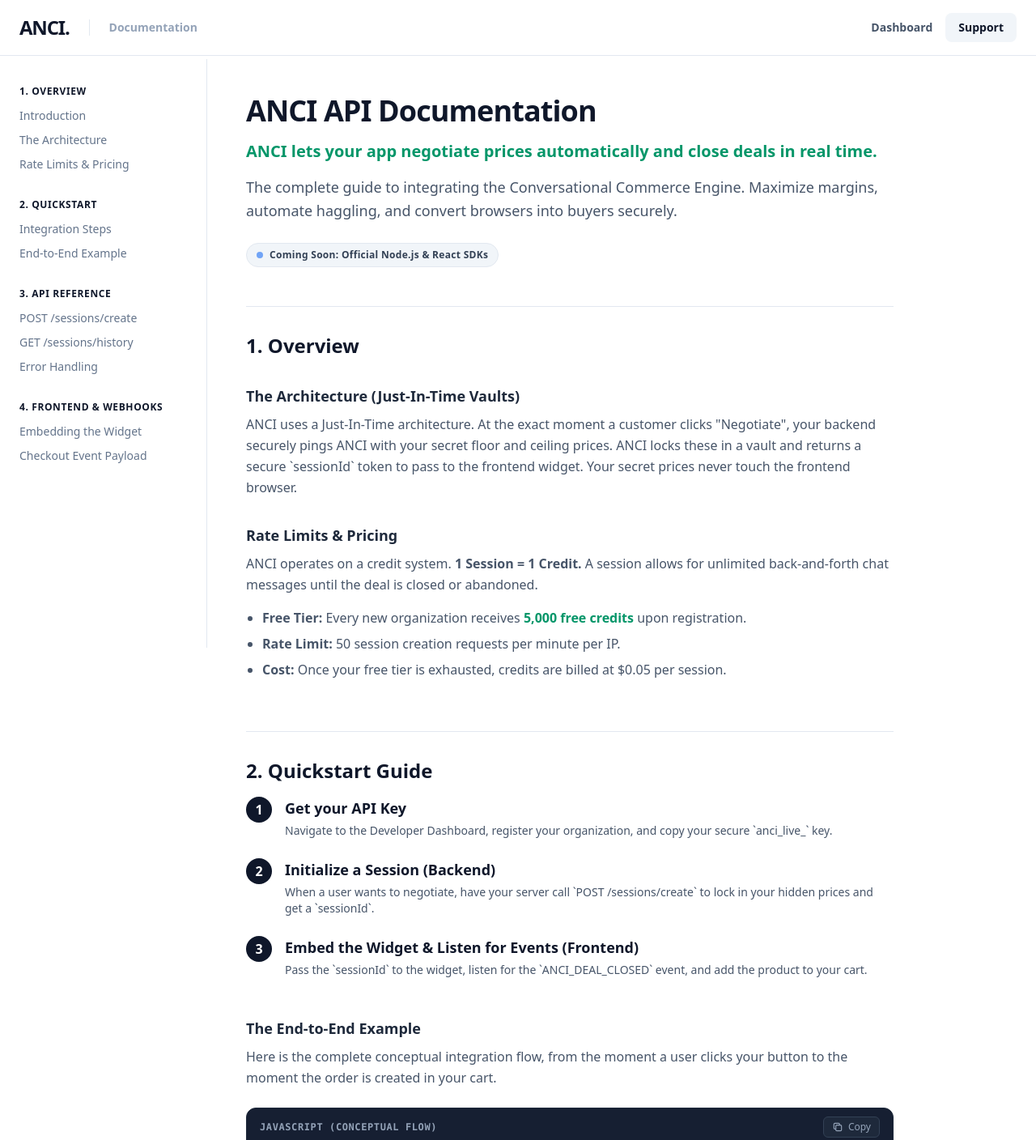
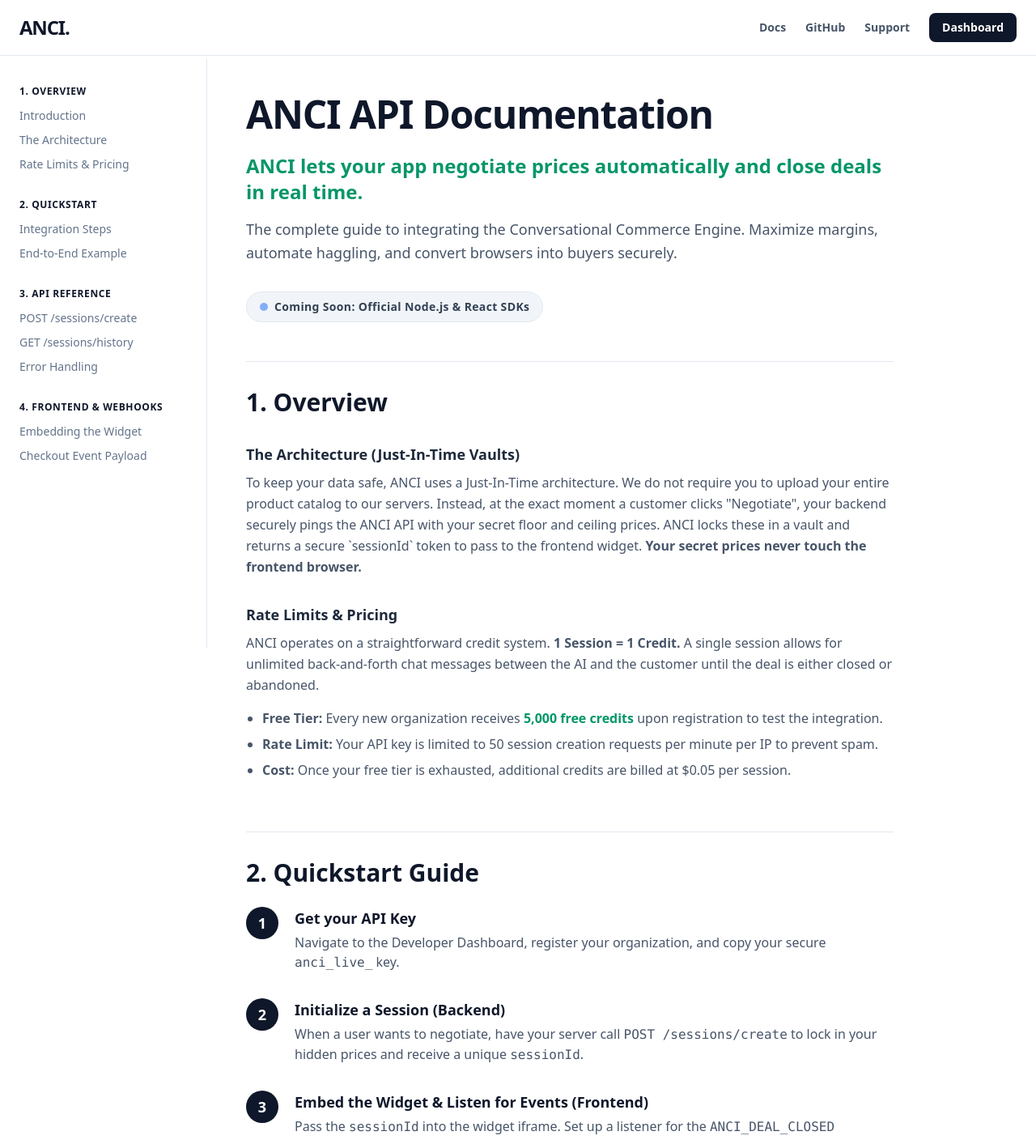
Before and after one commit to OkayNotice/ai-negotiator-agent, a Next.js app: page /docs in a window 1280 px wide. Shown: the top 1408 px of the page at 81% size. Built offline with nearby package versions, Linux system fonts and the light colour scheme.

Commit message:
Update page.tsx

```diff
--- a/src/app/docs/page.tsx
+++ b/src/app/docs/page.tsx
@@ -2,6 +2,8 @@
 
 import { useState } from "react";
 import Link from "next/link";
+import Header from "@/components/Header";
+import Footer from "@/components/Footer";
 
 // 🛠️ The Reusable Copyable Code Block Component
 const CodeBlock = ({ code, language }: { code: string; language: string }) => {
@@ -35,6 +37,9 @@ const CodeBlock = ({ code, language }: { code: string; language: string }) => {
 export default function Documentation() {
 
   const createSessionCode = `
+// ⚠️ WARNING: This code must run on your BACKEND (e.g. Node.js, Next.js API route, Python)
+// Never run this in the user's browser, or your API key will be stolen.
+
 const response = await fetch("https://your-anci-domain.com/api/sessions/create", {
   method: "POST",
   headers: {
@@ -44,8 +49,8 @@ const response = await fetch("https://your-anci-domain.com/api/sessions/create",
   body: JSON.stringify({
     productName: "MacBook Pro M3",
     merchantProductId: "sku_9982",
-    basePrice: 1200,
-    ceilingPrice: 1800
+    basePrice: 1200,   // Your secret absolute minimum acceptable price
+    ceilingPrice: 1800 // The initial asking price the AI will anchor to
   })
 });
   `;
@@ -72,14 +77,15 @@ const response = await fetch("https://your-anci-domain.com/api/sessions/history?
 <iframe
   src="https://your-anci-domain.com/widget?sessionId=YOUR_GENERATED_SESSION_ID"
   width="100%"
-  height="500px"
+  height="450px"
   style="border: none; border-radius: 16px; box-shadow: 0 4px 6px -1px rgb(0 0 0 / 0.1);">
 </iframe>
   `;
 
   const checkoutCode = `
-// Listen for events from the embedded ANCI Chat Widget
+// Listen for events emitted by the embedded ANCI Chat Widget iframe
 window.addEventListener("message", (event) => {
+  // Security Best Practice: Verify the origin matches your ANCI domain
   // if (event.origin !== "https://your-anci-domain.com") return;
 
   if (event.data?.action === "ANCI_DEAL_CLOSED") {
@@ -87,9 +93,12 @@ window.addEventListener("message", (event) => {
 
     console.log("Session:", payload.sessionId);
     console.log("Product:", payload.productId);
-    console.log("Final Price: $", payload.finalPrice);
+    console.log("Final Negotiated Price: $", payload.finalPrice);
 
+    // TODO: Add the item to your shopping cart using your platform's API
     // e.g., addToCart(payload.productId, payload.finalPrice);
+
+    // Redirect the user to checkout to finalize the payment
     // window.location.href = "/checkout";
   }
 });
@@ -115,22 +124,22 @@ window.addEventListener("message", (event) => {
   `;
 
   const endToEndCode = `
-// 1. User clicks "Negotiate" on your frontend
+// 1. User clicks "Negotiate Price" on your product page
 async function handleNegotiateClick(product) {
 
-  // 2. Your backend creates the ANCI session securely
-  const sessionData = await fetch('/your-backend/create-anci-session', {
+  // 2. Your backend securely creates the ANCI session without exposing prices
+  const sessionData = await fetch('/api/your-internal-backend/create-anci-session', {
     method: 'POST', body: JSON.stringify(product)
   }).then(res => res.json());
 
-  // 3. You display the ANCI widget with the new Session ID
+  // 3. You display the ANCI widget iframe using the returned Session ID
   openAnciModal(sessionData.sessionId);
 }
 
-// 4. Listen for the deal to close
+// 4. Listen for the deal to successfully close
 window.addEventListener("message", (event) => {
   if (event.data?.action === "ANCI_DEAL_CLOSED") {
-    // 5. Add to cart & redirect to checkout!
+    // 5. Add the item to the cart at the new, lower price & redirect to payment
     addToCart(event.data.payload.productId, event.data.payload.finalPrice);
     window.location.href = "/checkout";
   }
@@ -138,23 +147,14 @@ window.addEventListener("message", (event) => {
   `;
 
   return (
-    <div className="min-h-screen bg-white text-slate-900 font-sans selection:bg-emerald-100 pb-32">
+    <div className="min-h-screen bg-white text-slate-900 font-sans selection:bg-emerald-100 flex flex-col">
 
-      {/* Top Navigation */}
-      <nav className="w-full bg-white border-b border-slate-200 px-6 py-4 flex justify-between items-center sticky top-0 z-50">
-        <div className="flex items-center gap-6">
-          <Link href="/" className="font-extrabold text-2xl tracking-tighter text-slate-900">ANCI.</Link>
-          <span className="text-sm font-semibold text-slate-400 border-l border-slate-200 pl-6 hidden sm:block">Documentation</span>
-        </div>
-        <div className="flex items-center gap-4">
-          <Link href="/developer" className="text-sm font-semibold text-slate-600 hover:text-slate-900 transition-colors hidden sm:block">Dashboard</Link>
-          <Link href="mailto:shopkabale@gmail.com" className="text-sm font-bold bg-slate-100 text-slate-900 px-4 py-2 rounded-lg hover:bg-slate-200 transition-all">Support</Link>
-        </div>
-      </nav>
+      {/* Dynamic Header Component */}
+      <Header />
 
-      <div className="flex max-w-7xl mx-auto w-full">
+      <div className="flex max-w-7xl mx-auto w-full flex-1">
 
-        {/* Left Sidebar */}
+        {/* Left Sidebar - Stays hidden on mobile to prioritize main content */}
         <aside className="hidden md:block w-64 flex-shrink-0 border-r border-slate-200 h-[calc(100vh-73px)] sticky top-[73px] overflow-y-auto py-8 pr-6">
           <nav className="space-y-8 pl-6">
             <div>
@@ -191,12 +191,12 @@ window.addEventListener("message", (event) => {
         </aside>
 
         {/* Main Content Area */}
-        <main className="flex-1 px-6 py-12 md:px-12 max-w-4xl">
+        <main className="flex-1 px-6 py-12 md:px-12 max-w-4xl pb-32">
 
           <div className="mb-12">
-            <h1 className="text-4xl font-extrabold tracking-tight text-slate-900 mb-4">ANCI API Documentation</h1>
+            <h1 className="text-4xl md:text-5xl font-extrabold tracking-tight text-slate-900 mb-6">ANCI API Documentation</h1>
             {/* 🔥 KILLER POSITIONING LINE */}
-            <p className="text-xl font-bold text-emerald-600 mb-4">
+            <p className="text-xl md:text-2xl font-bold text-emerald-600 mb-4 leading-tight">
               ANCI lets your app negotiate prices automatically and close deals in real time.
             </p>
             <p className="text-lg text-slate-600 font-medium leading-relaxed">
@@ -204,76 +204,76 @@ window.addEventListener("message", (event) => {
             </p>
 
             {/* SDK Helper Mention */}
-            <div className="mt-6 inline-flex items-center gap-2 px-3 py-1.5 rounded-full bg-slate-100 text-slate-700 text-xs font-bold tracking-wide border border-slate-200">
-              <span className="w-2 h-2 rounded-full bg-blue-500 animate-pulse"></span>
+            <div className="mt-8 inline-flex items-center gap-2 px-4 py-2 rounded-full bg-slate-100 text-slate-700 text-sm font-bold tracking-wide border border-slate-200">
+              <span className="w-2.5 h-2.5 rounded-full bg-blue-500 animate-pulse"></span>
               Coming Soon: Official Node.js & React SDKs
             </div>
           </div>
 
           {/* 1. OVERVIEW */}
           <section id="introduction" className="mb-16 pt-8 border-t border-slate-200">
-            <h2 className="text-2xl font-bold text-slate-900 mb-4">1. Overview</h2>
+            <h2 className="text-2xl md:text-3xl font-bold text-slate-900 mb-4">1. Overview</h2>
             <h3 id="architecture" className="text-lg font-bold text-slate-800 mb-2 mt-8">The Architecture (Just-In-Time Vaults)</h3>
             <p className="text-slate-600 leading-relaxed mb-4">
-              ANCI uses a Just-In-Time architecture. At the exact moment a customer clicks "Negotiate", your backend securely pings ANCI with your secret floor and ceiling prices. ANCI locks these in a vault and returns a secure `sessionId` token to pass to the frontend widget. Your secret prices never touch the frontend browser.
+              To keep your data safe, ANCI uses a Just-In-Time architecture. We do not require you to upload your entire product catalog to our servers. Instead, at the exact moment a customer clicks "Negotiate", your backend securely pings the ANCI API with your secret floor and ceiling prices. ANCI locks these in a vault and returns a secure `sessionId` token to pass to the frontend widget. <strong>Your secret prices never touch the frontend browser.</strong>
             </p>
 
             {/* 🔥 RATE LIMITS & PRICING */}
             <h3 id="pricing" className="text-lg font-bold text-slate-800 mb-2 mt-8">Rate Limits & Pricing</h3>
             <p className="text-slate-600 leading-relaxed mb-4">
-              ANCI operates on a credit system. <strong>1 Session = 1 Credit.</strong> A session allows for unlimited back-and-forth chat messages until the deal is closed or abandoned.
+              ANCI operates on a straightforward credit system. <strong>1 Session = 1 Credit.</strong> A single session allows for unlimited back-and-forth chat messages between the AI and the customer until the deal is either closed or abandoned.
             </p>
             <ul className="list-disc pl-5 space-y-2 text-slate-600 font-medium">
-              <li><strong>Free Tier:</strong> Every new organization receives <span className="text-emerald-600 font-bold">5,000 free credits</span> upon registration.</li>
-              <li><strong>Rate Limit:</strong> 50 session creation requests per minute per IP.</li>
-              <li><strong>Cost:</strong> Once your free tier is exhausted, credits are billed at $0.05 per session.</li>
+              <li><strong>Free Tier:</strong> Every new organization receives <span className="text-emerald-600 font-bold">5,000 free credits</span> upon registration to test the integration.</li>
+              <li><strong>Rate Limit:</strong> Your API key is limited to 50 session creation requests per minute per IP to prevent spam.</li>
+              <li><strong>Cost:</strong> Once your free tier is exhausted, additional credits are billed at $0.05 per session.</li>
             </ul>
           </section>
 
           {/* 2. QUICKSTART & END-TO-END */}
           <section id="quickstart" className="mb-16 pt-8 border-t border-slate-200">
-            <h2 className="text-2xl font-bold text-slate-900 mb-4">2. Quickstart Guide</h2>
-            <div className="space-y-6 mb-12">
-              <div className="flex gap-4">
-                <div className="w-8 h-8 rounded-full bg-slate-900 text-white flex items-center justify-center font-bold flex-shrink-0">1</div>
+            <h2 className="text-2xl md:text-3xl font-bold text-slate-900 mb-6">2. Quickstart Guide</h2>
+            <div className="space-y-8 mb-12">
+              <div className="flex gap-5">
+                <div className="w-10 h-10 rounded-full bg-slate-900 text-white flex items-center justify-center font-bold flex-shrink-0 text-lg">1</div>
                 <div>
                   <h4 className="font-bold text-slate-900 text-lg">Get your API Key</h4>
-                  <p className="text-slate-600 text-sm mt-1">Navigate to the Developer Dashboard, register your organization, and copy your secure `anci_live_` key.</p>
+                  <p className="text-slate-600 text-sm md:text-base mt-1">Navigate to the Developer Dashboard, register your organization, and copy your secure <code>anci_live_</code> key.</p>
                 </div>
               </div>
-              <div className="flex gap-4">
-                <div className="w-8 h-8 rounded-full bg-slate-900 text-white flex items-center justify-center font-bold flex-shrink-0">2</div>
+              <div className="flex gap-5">
+                <div className="w-10 h-10 rounded-full bg-slate-900 text-white flex items-center justify-center font-bold flex-shrink-0 text-lg">2</div>
                 <div>
                   <h4 className="font-bold text-slate-900 text-lg">Initialize a Session (Backend)</h4>
-                  <p className="text-slate-600 text-sm mt-1">When a user wants to negotiate, have your server call `POST /sessions/create` to lock in your hidden prices and get a `sessionId`.</p>
+                  <p className="text-slate-600 text-sm md:text-base mt-1">When a user wants to negotiate, have your server call <code>POST /sessions/create</code> to lock in your hidden prices and receive a unique <code>sessionId</code>.</p>
                 </div>
               </div>
-              <div className="flex gap-4">
-                <div className="w-8 h-8 rounded-full bg-slate-900 text-white flex items-center justify-center font-bold flex-shrink-0">3</div>
+              <div className="flex gap-5">
+                <div className="w-10 h-10 rounded-full bg-slate-900 text-white flex items-center justify-center font-bold flex-shrink-0 text-lg">3</div>
                 <div>
                   <h4 className="font-bold text-slate-900 text-lg">Embed the Widget & Listen for Events (Frontend)</h4>
-                  <p className="text-slate-600 text-sm mt-1">Pass the `sessionId` to the widget, listen for the `ANCI_DEAL_CLOSED` event, and add the product to your cart.</p>
+                  <p className="text-slate-600 text-sm md:text-base mt-1">Pass the <code>sessionId</code> into the widget iframe. Set up a listener for the <code>ANCI_DEAL_CLOSED</code> javascript event to catch the final price and add the product to your cart.</p>
                 </div>
               </div>
             </div>
 
             {/* 🔥 END TO END EXAMPLE */}
-            <h3 id="end-to-end" className="text-lg font-bold text-slate-800 mb-2">The End-to-End Example</h3>
+            <h3 id="end-to-end" className="text-xl font-bold text-slate-800 mb-3">The End-to-End Example</h3>
             <p className="text-slate-600 leading-relaxed mb-4">
-              Here is the complete conceptual integration flow, from the moment a user clicks your button to the moment the order is created in your cart.
+              Here is the complete conceptual workflow, from the moment a user clicks your negotiation button to the moment the order is ready for checkout.
             </p>
             <CodeBlock code={endToEndCode} language="JavaScript (Conceptual Flow)" />
           </section>
 
           {/* 3. BACKEND API REFERENCE */}
           <section id="create-session" className="mb-16 pt-8 border-t border-slate-200">
-            <h2 className="text-2xl font-bold text-slate-900 mb-6">3. Backend API Reference</h2>
+            <h2 className="text-2xl md:text-3xl font-bold text-slate-900 mb-6">3. Backend API Reference</h2>
 
-            <h3 className="text-xl font-bold text-slate-900 mb-3 flex items-center gap-3">
+            <h3 className="text-xl md:text-2xl font-bold text-slate-900 mb-3 flex items-center gap-3">
               <span className="bg-emerald-100 text-emerald-800 px-2 py-1 rounded text-xs tracking-wider uppercase">POST</span>
               /api/sessions/create
             </h3>
-            <p className="text-slate-600 leading-relaxed mb-6">Initializes a secure vault session for a specific product negotiation.</p>
+            <p className="text-slate-600 leading-relaxed mb-6">Initializes a secure vault session for a specific product negotiation. This must be called securely from your backend server.</p>
 
             <CodeBlock code={createSessionCode} language="Node.js Request" />
 
@@ -282,50 +282,56 @@ window.addEventListener("message", (event) => {
             <CodeBlock code={createSessionResponse} language="JSON" />
 
             {/* 🔥 ERROR HANDLING */}
-            <h3 id="errors" className="text-xl font-bold text-slate-900 mb-3 mt-12">Error Handling</h3>
+            <h3 id="errors" className="text-xl md:text-2xl font-bold text-slate-900 mb-4 mt-12">Error Handling</h3>
             <p className="text-slate-600 leading-relaxed mb-4">
               ANCI uses standard HTTP response codes to indicate the success or failure of an API request.
             </p>
-            <ul className="list-disc pl-5 space-y-2 text-slate-600 font-medium mb-4">
-              <li><strong className="text-slate-900">400 Bad Request:</strong> Missing required parameters (e.g., basePrice).</li>
-              <li><strong className="text-slate-900">401 Unauthorized:</strong> Missing or invalid `anci_live_` API key.</li>
-              <li><strong className="text-slate-900">402 Payment Required:</strong> API credit limit reached.</li>
-              <li><strong className="text-slate-900">429 Too Many Requests:</strong> Rate limit exceeded.</li>
-            </ul>
+            <div className="bg-slate-50 border border-slate-200 rounded-xl p-6">
+              <ul className="space-y-4 text-slate-600 font-medium text-sm md:text-base">
+                <li className="flex items-start gap-3">
+                  <strong className="text-slate-900 whitespace-nowrap">400 Bad Request:</strong>
+                  <span>Missing required parameters (e.g., basePrice or ceilingPrice).</span>
+                </li>
+                <li className="flex items-start gap-3">
+                  <strong className="text-slate-900 whitespace-nowrap">401 Unauthorized:</strong>
+                  <span>Missing or invalid `anci_live_` API key.</span>
+                </li>
+                <li className="flex items-start gap-3">
+                  <strong className="text-slate-900 whitespace-nowrap">402 Payment Required:</strong>
+                  <span>Your organization's API credit limit has been reached. Please upgrade your plan.</span>
+                </li>
+                <li className="flex items-start gap-3">
+                  <strong className="text-slate-900 whitespace-nowrap">429 Too Many Requests:</strong>
+                  <span>Rate limit exceeded (Maximum 50 per minute).</span>
+                </li>
+              </ul>
+            </div>
             <CodeBlock code={errorCode} language="JSON (Error Schema)" />
           </section>
 
           {/* 4. FRONTEND & WEBHOOKS */}
           <section id="widget" className="mb-16 pt-8 border-t border-slate-200">
-            <h2 className="text-2xl font-bold text-slate-900 mb-4">4. Frontend Integration & Events</h2>
+            <h2 className="text-2xl md:text-3xl font-bold text-slate-900 mb-4">4. Frontend Integration & Events</h2>
             <p className="text-slate-600 leading-relaxed mb-6">
-              Pass your generated `sessionId` to the embedded iframe to start the chat.
+              Pass your generated `sessionId` to the embedded iframe to start the chat. The iframe is naturally responsive and will expand to fill the width of its container. For mobile views, ensure the parent container allows full width.
             </p>
             <CodeBlock code={embedCode} language="HTML" />
 
             {/* 🔥 WEBHOOK / EVENT PAYLOAD */}
-            <h3 id="events" className="text-xl font-bold text-slate-900 mb-3 mt-12">Checkout Event Payload</h3>
+            <h3 id="events" className="text-xl md:text-2xl font-bold text-slate-900 mb-3 mt-12">Checkout Event Payload</h3>
             <p className="text-slate-600 leading-relaxed mb-4">
-              When the deal closes, the iframe emits a `postMessage` event containing the strict JSON payload below. Listen for this event to finalize the checkout.
+              When the AI and the customer successfully agree on a price, the iframe emits a standard browser `postMessage` event containing the strict JSON payload below. Your frontend application must listen for this event to retrieve the final negotiated price and proceed with checkout.
             </p>
             <CodeBlock code={checkoutPayload} language="JSON (Event Payload)" />
             <CodeBlock code={checkoutCode} language="JavaScript (Event Listener)" />
           </section>
 
-          {/* SUPPORT */}
-          <section className="mb-16 pt-8 border-t border-slate-200">
-            <h2 className="text-2xl font-bold text-slate-900 mb-4">Help & Support</h2>
-            <p className="text-slate-600 leading-relaxed mb-4">
-              Need help architecting your implementation or increasing your API credit limit? Our engineering team is here to help.
-            </p>
-            <a href="mailto:shopkabale@gmail.com" className="inline-flex items-center gap-2 font-bold text-emerald-600 hover:text-emerald-700 transition-colors">
-              <svg className="w-5 h-5" fill="none" viewBox="0 0 24 24" stroke="currentColor" strokeWidth="2"><path strokeLinecap="round" strokeLinejoin="round" d="M3 8l7.89 5.26a2 2 0 002.22 0L21 8M5 19h14a2 2 0 002-2V7a2 2 0 00-2-2H5a2 2 0 00-2 2v10a2 2 0 002 2z" /></svg>
-              Contact Support (shopkabale@gmail.com)
-            </a>
-          </section>
-
         </main>
       </div>
+
+      {/* Dynamic Footer Component */}
+      <Footer />
+
     </div>
   );
 }
```
